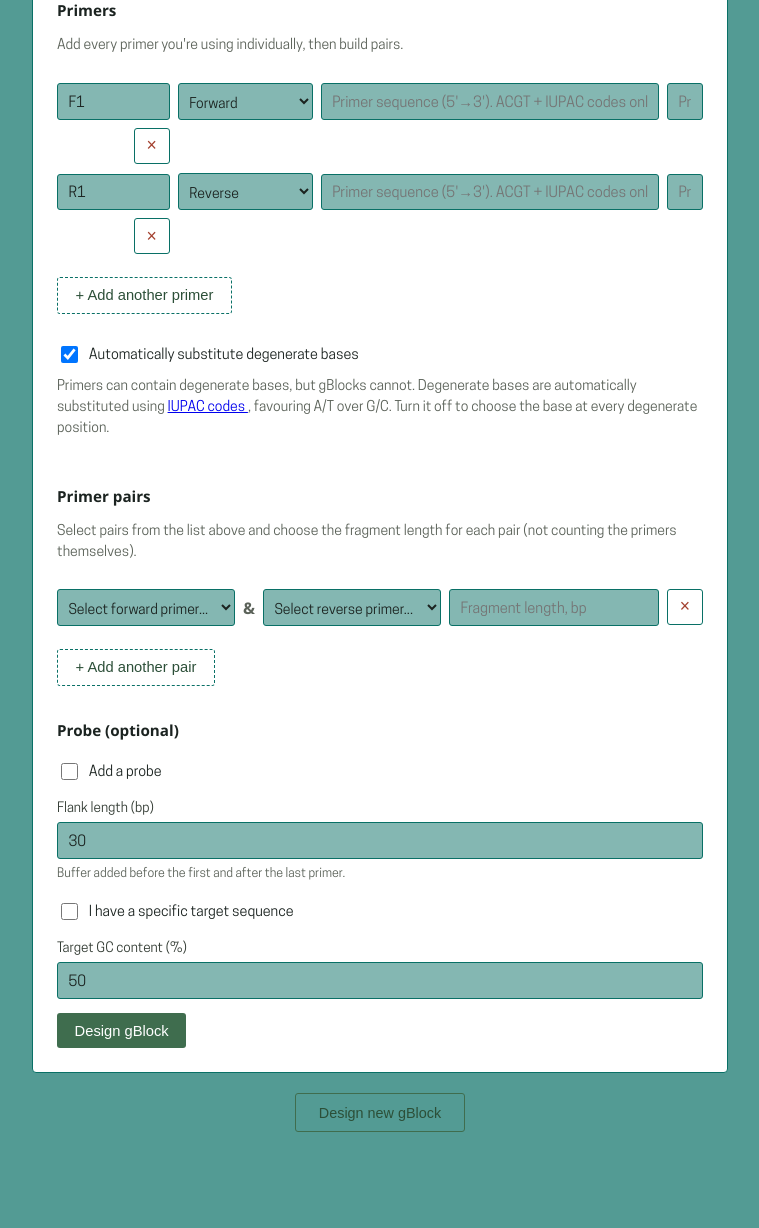
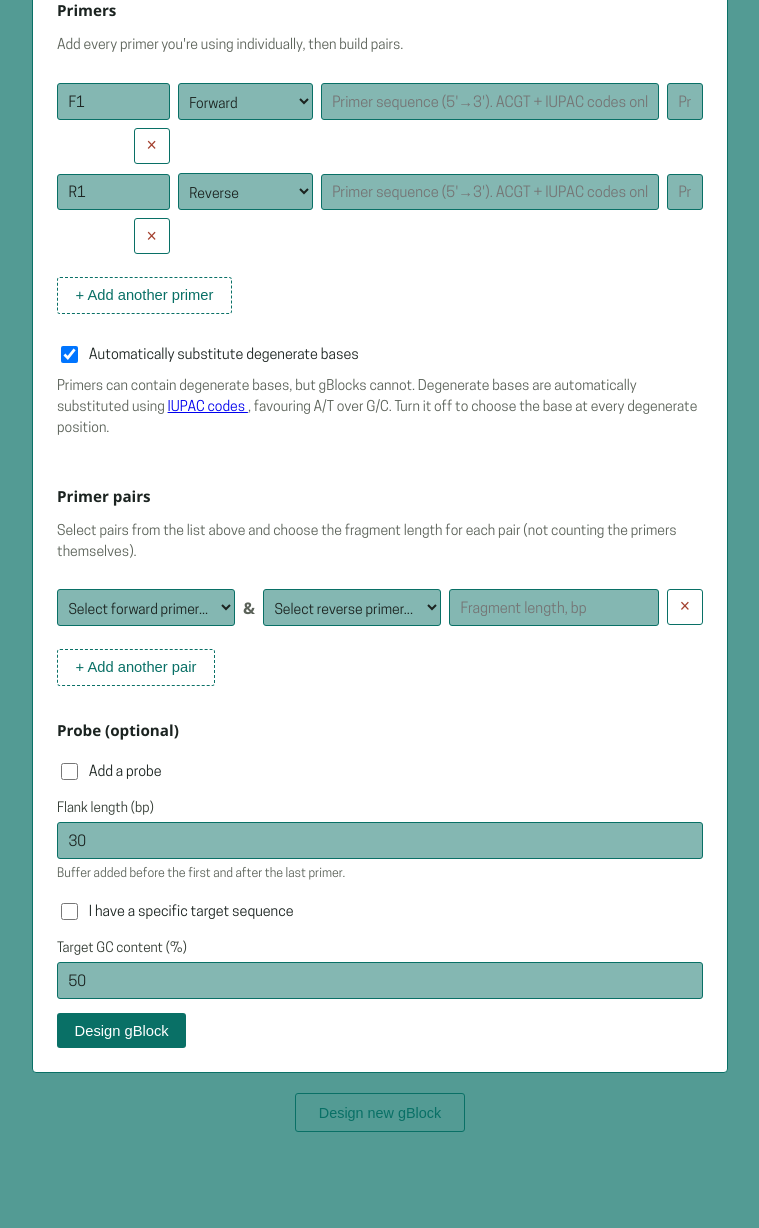
Before and after one commit to lilinicholls/gBlockDesigner, a Flask app: page / in a window 1280 px wide. Shown: the part 260-1488 px from the top of the page, without its empty margins (260-1019 px from the left). Run offline with Flask 3, Linux system fonts and the light colour scheme; some web fonts are replaced.

Commit message:
Update style.css

```diff
--- a/static/style.css
+++ b/static/style.css
@@ -8,17 +8,25 @@
   --moss-dark: #2c4f38;
   --amber: #b5792a;
   --danger: #a3402e;
+  /* Plain action buttons (Design gBlock, Run BLAST, Add another primer,
+     etc.) use this neutral teal rather than --moss (green), which is now
+     reserved for an actual positive result (an OK badge, an exact-match
+     alignment). Red is likewise still only used for errors and the X
+     remove buttons, not plain actions. */
+  --action: var(--line);
+  --action-dark: #075750;
   --sans: "Cooper Hewitt", "Segoe UI", sans-serif;
-  /* Every element in this file uses one font, per request - including the
-     sequence/alignment views that used to be monospace (--mono used to be
-     IBM Plex Mono). One real side effect worth knowing about: the
-     alignment view's "|" match-bar characters lined up exactly under each
-     base only because every character in a monospace font is the same
-     width; Cooper Hewitt isn't monospaced, so that bar may drift slightly
-     out of column under long sequences. Say if that's worth reverting just
-     for that one view. */
+  /* Everything uses --sans now, except the alignment view below, which
+     needs its "|" match-bar characters to land exactly under each base -
+     only a monospace font guarantees that, so it alone keeps the original
+     monospace font via --mono-alignment rather than this variable. */
   --mono: var(--sans);
+  --mono-alignment: "IBM Plex Mono", "SF Mono", Consolas, monospace;
 }
+
+/* IBM Plex Mono is loaded only for the alignment view now (see
+   --mono-alignment above and .align-block below). */
+@import url('https://fonts.googleapis.com/css2?family=IBM+Plex+Mono:wght@400;500&display=swap');
 
 /* Cooper Hewitt is self-hosted (it isn't distributed via Google Fonts) -
    files live in static/fonts/, under the same license as the museum's own
@@ -104,10 +112,10 @@ header h1 {
   margin: 1rem auto 2rem;
   padding: 0.65rem 1.4rem;
   font-size: 0.9rem;
-  border-color: var(--moss);
-  color: var(--moss-dark);
+  border-color: var(--action);
+  color: var(--action);
 }
-.reset-button-bottom:hover { background: #eef4ef; color: var(--moss-dark); border-color: var(--moss); }
+.reset-button-bottom:hover { background: #eef4ef; color: var(--action-dark); border-color: var(--action-dark); }
 .subtitle {
   margin: 0;
   color: var(--ink);
@@ -167,7 +175,7 @@ input:focus { outline: 2px solid var(--moss); outline-offset: 1px; }
 
 button {
   align-self: flex-start;
-  background: var(--moss);
+  background: var(--action);
   color: #fff;
   border: none;
   padding: 0.6rem 1.1rem;
@@ -177,13 +185,13 @@ button {
   cursor: pointer;
 }
 
-button:hover { background: var(--moss-dark); }
+button:hover { background: var(--action-dark); }
 button:disabled { background: #9aa39c; cursor: not-allowed; }
 button.secondary-button { background: var(--amber); margin-top: 0.9rem; }
 button.secondary-button:hover { background: #96601e; }
 button.tertiary-button {
   background: transparent;
-  color: var(--moss-dark);
+  color: var(--action);
   border: 1px dashed var(--line);
   align-self: flex-start;
 }
@@ -382,7 +390,7 @@ textarea {
 .hit-row:last-child { border-bottom: none; }
 
 .align-block {
-  font-family: var(--mono);
+  font-family: var(--mono-alignment);
   background: var(--paper);
   border: 1px solid var(--line);
   border-radius: 3px;
```
